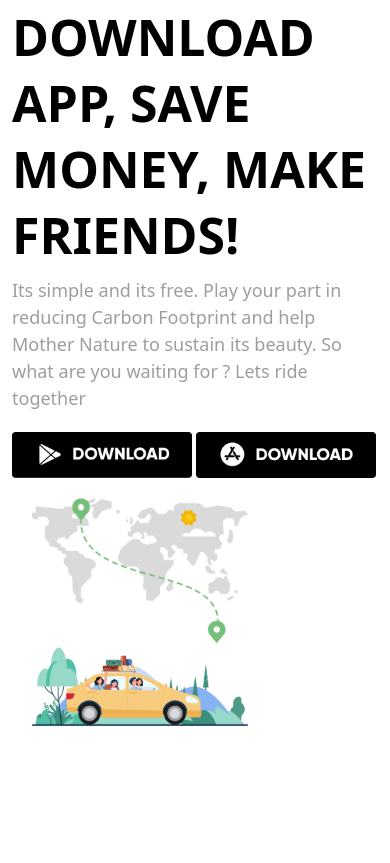
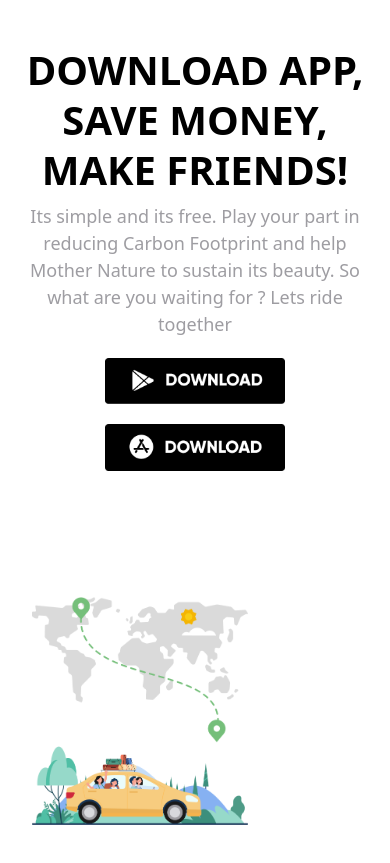
Before and after one commit to SajidNoorMuhammad/Responsive-Tere-Website, a plain HTML site: page index.html in a window 390 px wide. Shown: the part 73-936 px from the top of the page. Before the commit the page ends 844 px from the top, so only its background shows below. Drawn offline with nearby package versions, Linux system fonts and the light colour scheme.

Commit message:
make responsive

```diff
--- a/style.css
+++ b/style.css
@@ -21,7 +21,24 @@
     .navbar-nav {
         padding: 10px;
     }
+
+    .slide >img {
+        width: 100%;
+        height: 400px;
+        object-fit: contain;
+    }
+
+    /* .slide-content>h1 {
+        font-size: 50px;
+        color: orange;
+    } */
 }
+
+
+
+
+
+
 
 
 .row>.col>.grey {
@@ -59,3 +76,23 @@
     font-weight: 500;
     font-size: 18px;
 }
+
+
+@media only screen and (max-width: 990px) {
+    .slide-content>h1 {
+        font-size: 40px;
+        line-height: 50px;
+}
+}
+
+
+@media only screen and (max-width: 600px) {
+    .slide-content {
+        text-align: center;
+        padding: 40px 10px;
+    }
+
+    .slide>img {
+        text-align: center;
+    }
+}
```
